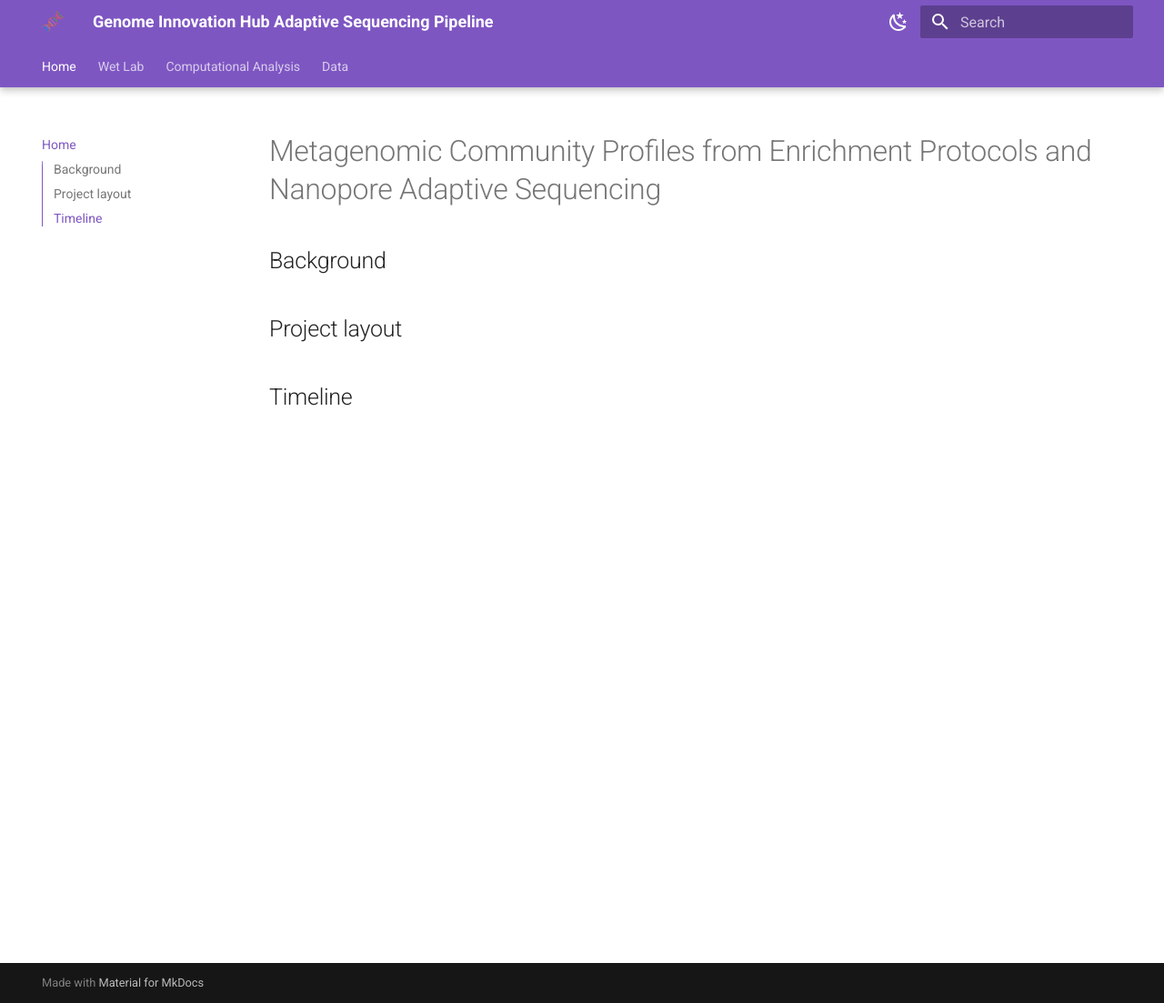
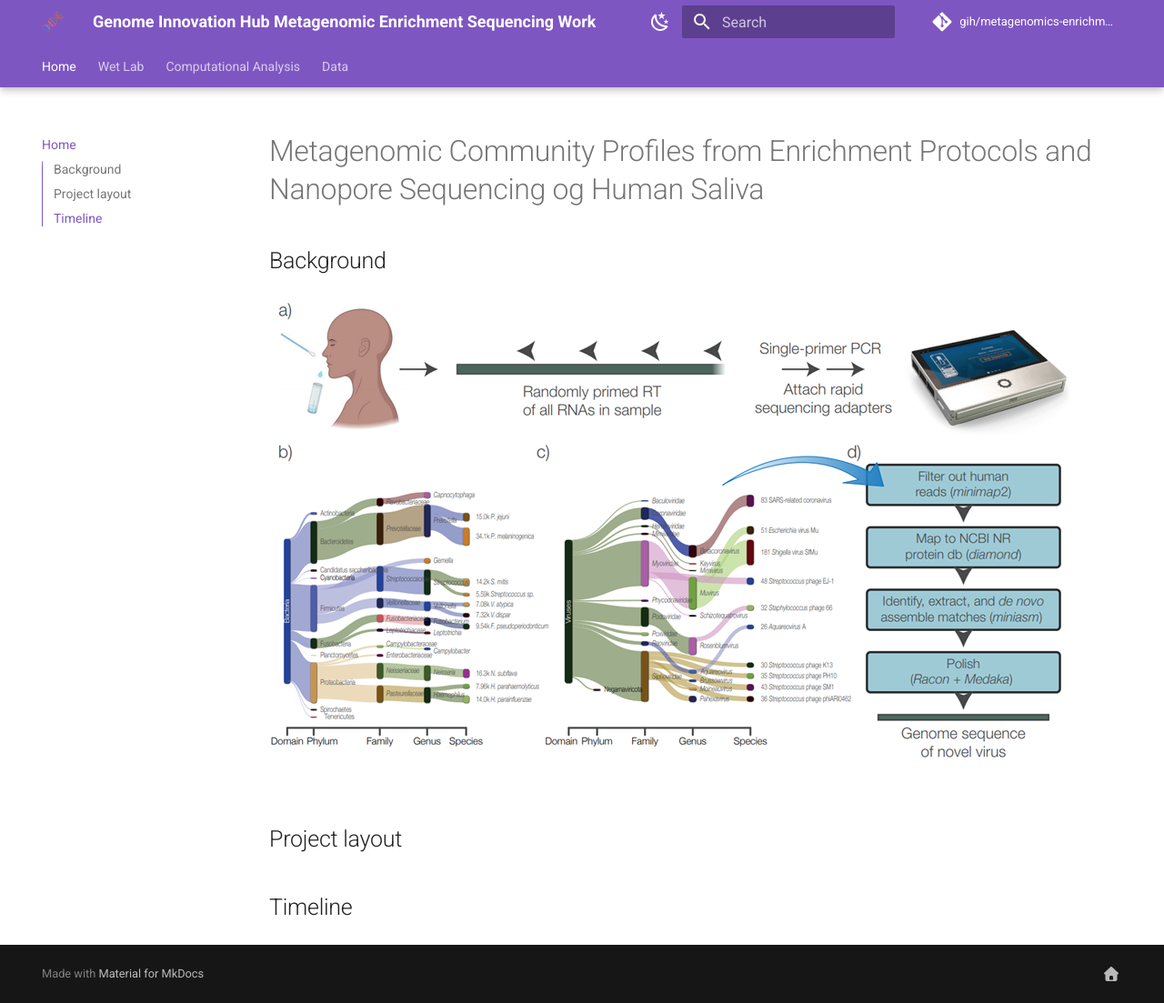
Before and after one commit to number-25/adaptive-trial-gih, an MkDocs documentation site: the page built from docs/index.md, in a window 1280 px wide and 1103 px high. Shown: the whole window at 91% size. Built offline with MkDocs 1.6.1 and Material for MkDocs 9.7.7, drawn with Linux system fonts in a browser that asks for light colours; comment, search, counter and statistics services are not loaded.

```diff
--- a/docs/index.md
+++ b/docs/index.md
@@ -1,8 +1,8 @@
-# Metagenomic Community Profiles from Enrichment Protocols and Nanopore Adaptive Sequencing
+# Metagenomic Community Profiles from Enrichment Protocols and Nanopore Sequencing og Human Saliva
 
 ## Background
 
-
+![Image](img/mock-workflow.png)
 
 ## Project layout
 
--- a/mkdocs.yml
+++ b/mkdocs.yml
@@ -1,5 +1,15 @@
-site_name: Genome Innovation Hub Adaptive Sequencing Pipeline
+# Project Information
+site_name: Genome Innovation Hub Metagenomic Enrichment Sequencing Work
+site_author: Dean Basic
+site_description: Project pipeline for the Genome Innovation Hub's collaboration with the Sev. lab.
 
+# Repository
+icon:
+    repo: fontawesome/brands/git-alt
+repo_url: https://github.com/number-25/adaptive-trial-gih
+repo_name:  gih/metagenomics-enrichment
+
+# Site structure
 nav:
     - Home: index.md
     - Wet Lab:
@@ -13,15 +23,13 @@ nav:
       - 'More': 'etc'
     - Data:
       - 'Data': 'data.md'
+
+
 # Theme settings - with night/day toggle
 theme:
   name: material
   logo: img/dna-logo.png
   favicon: img/dna-favicon.ico
-  icon:
-    repo: fontawesome/brands/git-alt
-  repo_url: https://github.com/number-25/adaptive-trial-gih
-  repo_name: gih/adaptiveseq
   features:
     - navigation.tabs   # navigation tabs at top of page
     - navigation.tabs.sticky    # navigation tabs are stuck and don't hide
@@ -29,17 +37,36 @@ theme:
     - toc.integrate   # table-of-contents is formatted nicely
     - navigation.top    # 'go back to top' box can be clicked
     - search.suggest    # search suggestions
-  extra_javascript:
+
+  palette:
+    # Palette toggle for light mode
+    - scheme: default
+      primary: deep purple
+      accent: purple
+      toggle:
+        icon: material/weather-night
+        name: Switch to dark mode
+    # Palette toggle for dark mode
+    - scheme: slate
+      primary: deep purple
+      accent: purple
+      toggle:
+        icon: material/weather-sunny
+        name: Switch to light mode
+
+# Site config
+# Javascript
+extra_javascript:
     - javascripts/feedback.js # feedback widget enabled
     - https://unpkg.com/tablesort@5.3.0/dist/tablesort.min.js
     - javascripts/tablesort.js
-      # Extras below
-  extra:
-    social:   # footer links
-      - icon: fontawesome/solid/house
-        link: https://gih.uq.edu.au
-        name: University of Queensland
-    generator: false
+
+# Extras below
+extra:
+  social:   # footer links
+    - icon: fontawesome/solid/house
+      link: https://gih.uq.edu.au
+      name: University of Queensland
    # analytics:
     #feedback:
     # title: Was this page helpful?
@@ -55,10 +82,12 @@ theme:
     #     note: >-
     #       GIH values your feedback! Help us improve this page by
     #       using our <a href="..." target="_blank" rel="noopener">feedback form</a>.
-  plugins:
-    - search
-    - mkdocs_pymdownx_material_extras
-  markdown_extensions:
+  #plugins:
+    #- search
+    #  - mkdocs_pymdownx_material_extras
+
+# extensions
+markdown_extensions:
     - toc:
         permalink: true
     - footnotes   # Allow footnotes
@@ -74,22 +103,3 @@ theme:
     - pymdownx.superfences
     - pymdownx.inlinehilite
     - pymdownx.smartsymbols
-
-
-  palette:
-    # Palette toggle for light mode
-    - scheme: default
-      primary: deep purple
-      accent: purple
-      toggle:
-        icon: material/weather-night
-        name: Switch to dark mode
-
-
-    # Palette toggle for dark mode
-    - scheme: slate
-      primary: deep purple
-      accent: purple
-      toggle:
-        icon: material/weather-sunny
-        name: Switch to light mode
```
Also changed, not shown: docs/img/mock-workflow.png (added).
